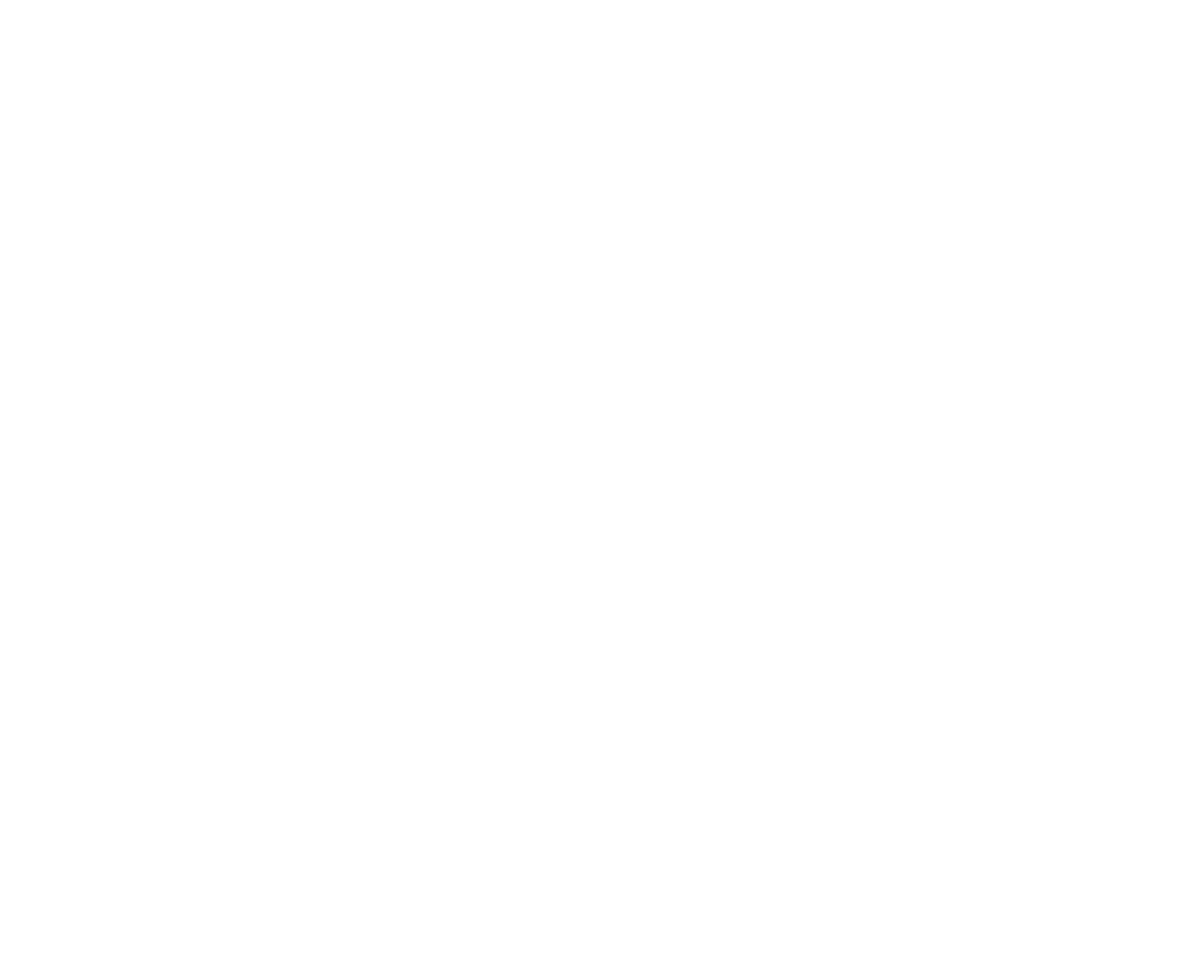
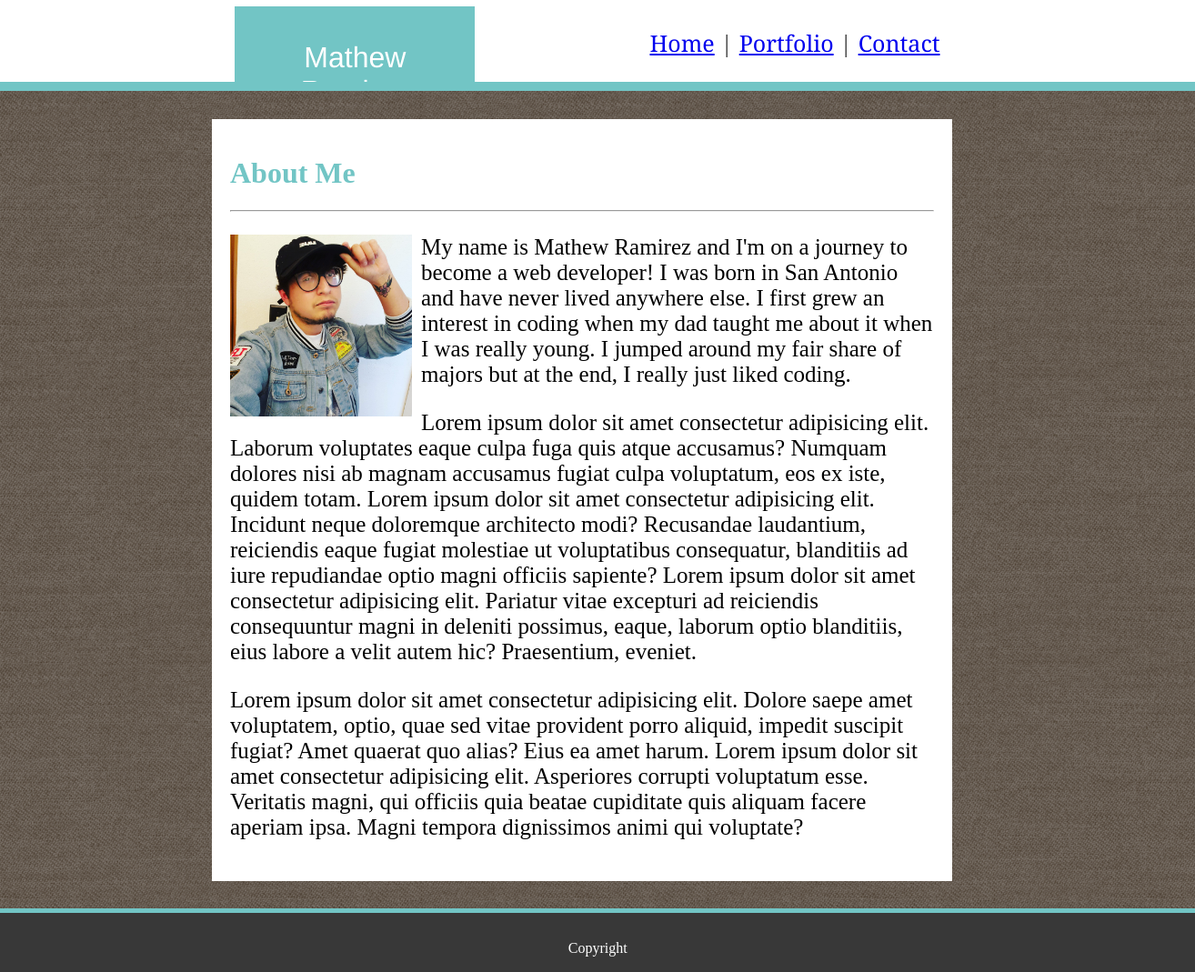
Before and after one commit to Rampirez/Basic-Portfolio, a plain HTML site: page portfolio.html in a window 1280 px wide. Shown: the whole page at 91% size, 1314 px wide, since content can reach past the window. Before the commit the page ends 800 px from the top, so only its background shows below. Drawn offline with Linux system fonts and the light colour scheme.

Commit message:
added filler code in other html files to work on later

```diff
--- a/assets/css/style.css
+++ b/assets/css/style.css
@@ -24,9 +24,9 @@ body {
 }
 
 .pagebottom {
-  background-color: rgb(0, 0, 0);
+  background-color: rgb(56, 56, 56);
   padding: 30px;
-  height: 15px;
+  height: 5px;
   width: 98%;
   z-index: 20;
   border-top: 5px solid rgb(114, 197, 197);
@@ -45,6 +45,7 @@ body {
 #title {
   float: left;
   width: 25%;
+  color: white;
   background-color: rgb(114, 197, 197);
   padding: 38px;
   text-align: center;
@@ -61,7 +62,7 @@ body {
 }
 
 #aboutstyle {
-  background-color: rgb(114, 197, 197);
+  background-color: rgb(255, 255, 255);
   padding: 20px;
   margin: 4% -3%;
 }
@@ -75,3 +76,7 @@ body {
   font-family: 'Times New Roman', Times, serif;
   font-size: 25px;
 }
+
+#topiccolor {
+  color: rgb(114, 197, 197);
+}
--- a/portfolio.html
+++ b/portfolio.html
@@ -4,9 +4,76 @@
     <meta charset="UTF-8">
     <meta name="viewport" content="width=device-width, initial-scale=1.0">
     <meta http-equiv="X-UA-Compatible" content="ie=edge">
-    <title>Document</title>
+    <link rel="stylesheet" href="assets/css/style.css">
+    <title>Mathew Ramirez</title>
 </head>
 <body>
 
+ <div class="clearfix">
+<div class="pagetop">
+    <div class="format">
+    <div id="title">Mathew Ramirez</div>
+        <aside>
+            <nav id="navigation">
+                <a href="index.html" class="navstyle">Home</a> |
+                <a href="portfolio.html" class="navstyle">Portfolio</a> |
+                <a href="contact.html">Contact</a>
+            </nav>
+
+        </aside>
+        </div>
+    </div>
+ </div>
+
+    <div class= "format">
+
+        <div id="aboutstyle">
+        <h1 id="topiccolor">About Me</h2>
+
+        <hr>
+
+        <div class="clearfix">
+        <aside id = "profileimage">
+            <img src="assets/images/me.jpg" alt="Mathew Ramirez" width="200" height="200">
+        </aside>
+        <main id="abouttext">
+
+            <p>
+                My name is Mathew Ramirez and I'm on a journey to become a
+                web developer! I was born in San Antonio and have never lived anywhere else.
+                I first grew an interest in coding when my dad taught me about it when I was
+                really young. I jumped around my fair share of majors but at the end, I really
+                just liked coding.
+            </p>
+
+            <p>
+                Lorem ipsum dolor sit amet consectetur adipisicing elit. Laborum voluptates eaque
+                culpa fuga quis atque accusamus? Numquam dolores nisi ab magnam accusamus fugiat
+                culpa voluptatum, eos ex iste, quidem totam.
+                Lorem ipsum dolor sit amet consectetur adipisicing elit.
+                Incidunt neque doloremque architecto modi? Recusandae laudantium, reiciendis eaque
+                fugiat molestiae ut voluptatibus consequatur, blanditiis ad iure repudiandae optio magni officiis sapiente?
+                Lorem ipsum dolor sit amet consectetur adipisicing elit. Pariatur vitae excepturi ad
+                reiciendis consequuntur magni in deleniti possimus, eaque, laborum optio blanditiis,
+                eius labore a velit autem hic? Praesentium, eveniet.
+            </p>
+
+            <p>
+                Lorem ipsum dolor sit amet consectetur adipisicing elit. Dolore saepe amet voluptatem,
+                optio, quae sed vitae provident porro aliquid, impedit suscipit fugiat? Amet quaerat quo alias? Eius ea amet harum.
+                Lorem ipsum dolor sit amet consectetur adipisicing elit. Asperiores corrupti voluptatum
+                esse. Veritatis magni, qui officiis quia beatae cupiditate quis aliquam facere aperiam
+                ipsa. Magni tempora dignissimos animi qui voluptate?
+            </p>
+
+        </main>
+
+    </div>
+    </div>
+    </div>
+
+    <div class="pagebottom">
+        Copyright
+    </div>
 </body>
 </html>
```
Also changed, not shown: contact.html (+68 -1 lines), index.html (+1 -1 lines).
